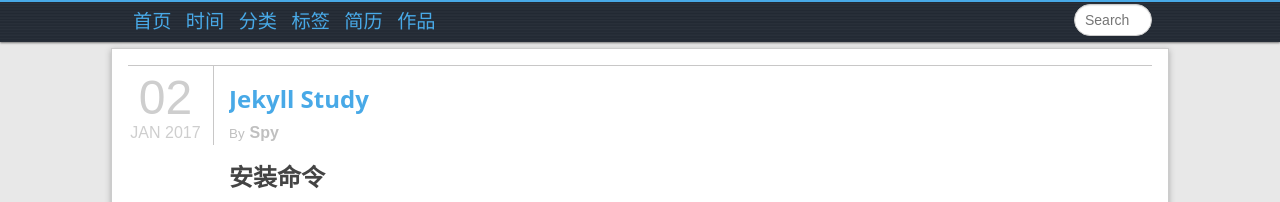
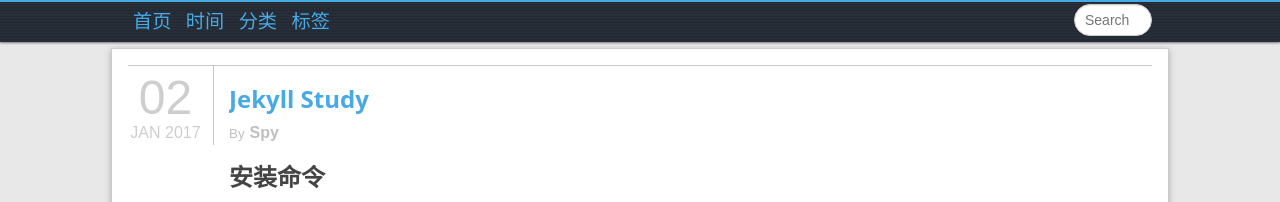
Before and after one commit to felixqin/blog-jb-diy, a Jekyll site: the page built from index.html, in a window 1280 px wide. Shown: the top 202 px of the page. Built offline with Jekyll 4.4.1, drawn with Linux system fonts in a browser that asks for light colours.

Commit message:
update title

```diff
--- a/_includes/themes/DIYtheme/default.html
+++ b/_includes/themes/DIYtheme/default.html
@@ -2,12 +2,12 @@
 <html lang="zh-CN">
 <head>
     <meta charset="UTF-8"/>
-    <title>{{ page.title }} | 简约不简单</title>
+    <title>{{ page.title }}</title>
     <meta name="viewport"
           content="width=device-width, initial-scale=1.0, maximum-scale=1.0, minimum-scale=1.0, user-scalable=0">
     <meta name="author" content="{{ site.author.name }}"/>
-    <meta name="keywords" content="{{ site.author.name }}技术博客，关注前端技术，学习前端开发"/>
-    <meta name="description" content="集个人学习心得、Demo例子、翻译国外优秀文章等"/>
+    <meta name="keywords" content="{{ site.author.name }}"/>
+    <meta name="description" content=""/>
     <!-- 添加网址logo icon-->
     <link rel="Shortcut Icon" href="{{ root_url }}/assets/images/favicon.ico"/>
 
@@ -38,8 +38,6 @@
             <!--<li><a href="/pages.html">页面</a></li>-->
             <li><a href="/categories.html">分类</a></li>
             <li><a href="/tags.html">标签</a></li>
-            <li><a href="http://resume.pigerla.com/" target="_blank">简历</a></li>
-            <li><a href="http://cd.pigerla.com/" target="_blank">作品</a></li>
             <li><input type="text" class="search_input" id="search" placeholder="Search"></li>
         </ul>
     </div>
```
Also changed, not shown: 1 other file.
